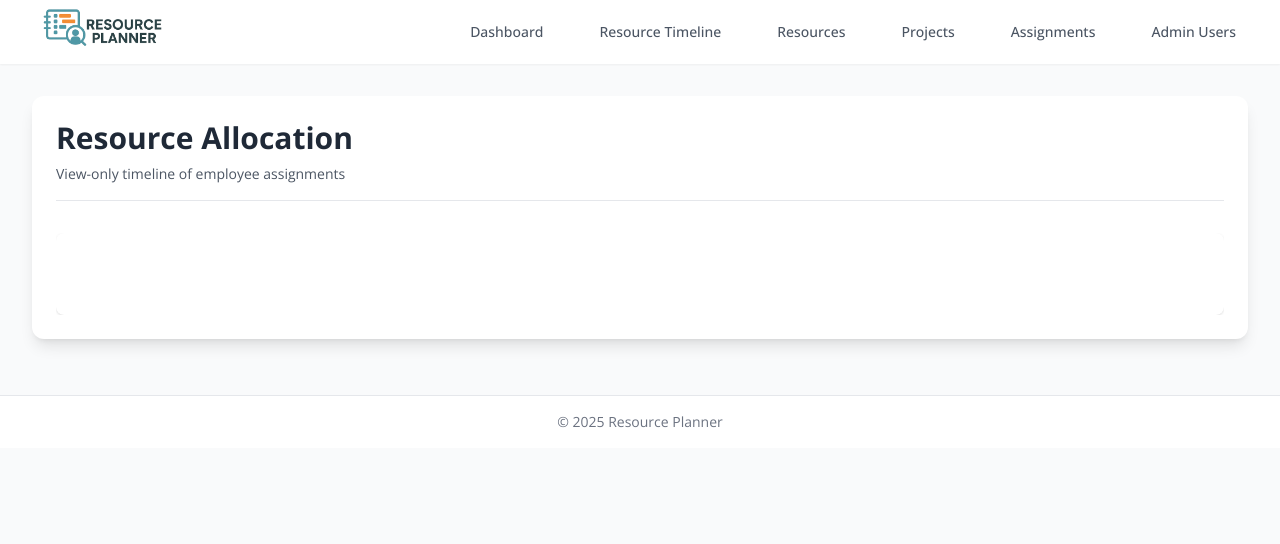
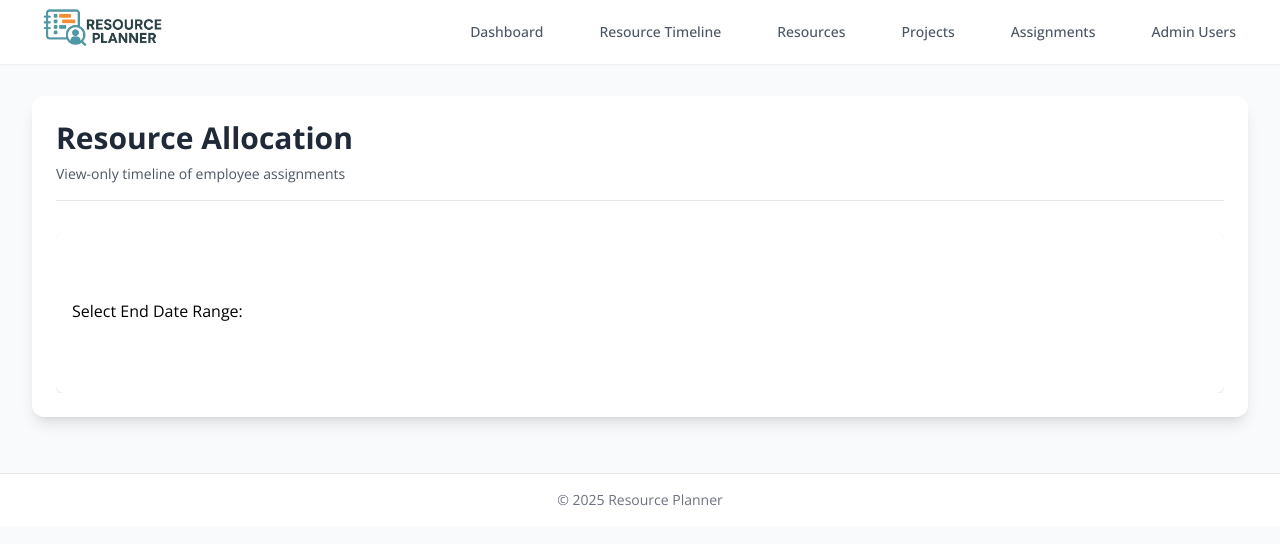
Before and after one commit to palindaa/resource-planner, a Flask app: template templates/resource_allocation.html in a window 1280 px wide. Shown: the top 544 px of the page. Run offline with Flask 3, Linux system fonts and the light colour scheme; the template is opened without the code that fills it, so the values that code supplies are empty; some libraries are stand-ins or nearby versions.

Commit message:
Improve filtering

```diff
--- a/templates/resource_allocation.html
+++ b/templates/resource_allocation.html
@@ -13,6 +13,11 @@
             <div class="bg-white p-4 rounded-lg shadow">
                 <!-- Add dashboard container -->
                 <div id="dashboard_div">
+                    <div id="project_filter_div" style="height: 50px; width: 100%;"></div>
+
+                    <label for="filter_div" style="font-family: Open Sans; margin-bottom: 4px; display: block;">
+                        Select End Date Range:
+                      </label>
                     <div id="filter_div" style="height: 50px; width: 100%;"></div>
                     <div id="timeline" style="height: 100%"></div>
                 </div>
@@ -21,7 +26,35 @@
     </div>
 
     <script type="text/javascript" src="https://www.gstatic.com/charts/loader.js"></script>
+    <style>
+        .google-visualization-controls-label {
+            font-family: 'Open Sans', sans-serif !important;
+        }
+
+        .goog-container-horizontal{
+            border: 1px solid gray;
+            padding: 0px 5px;
+            border-radius: 3px;
+            margin-left: 5px;
+        }
+    </style>
     <script>
+
+        function getDateRangeFromData(dataTable, startCol = 4, endCol = 5) {
+            let minDate = null;
+            let maxDate = null;
+
+            for (let i = 0; i < dataTable.getNumberOfRows(); i++) {
+                const start = dataTable.getValue(i, startCol);
+                const end = dataTable.getValue(i, endCol);
+
+                if (!minDate || start < minDate) minDate = start;
+                if (!maxDate || end > maxDate) maxDate = end;
+            }
+
+            return { minDate, maxDate };
+        }
+
         document.addEventListener('DOMContentLoaded', function() {
             const users = JSON.parse('{{ users|tojson|safe }}');
 
@@ -83,37 +116,52 @@
                     ];
                 }));
 
-                // Compute daily ticks for range filter axis
-                const startDates = dataTableRows.map(r => r[3]);
-                const endDates = dataTableRows.map(r => r[4]);
-                const minTime = Math.min(...startDates.map(d => d.getTime()));
-                const maxTime = Math.max(...endDates.map(d => d.getTime()));
-                const minDate = new Date(minTime);
-                const maxDate = new Date(maxTime);
-                const dailyTicks = [];
-                for (let d = new Date(minDate); d <= maxDate; d.setDate(d.getDate() + 1)) {
-                    dailyTicks.push(new Date(d));
-                }
 
+                const range = getDateRangeFromData(dataTable, 4, 5);
+                console.log('Range', range);
+                console.log('MinDate:', range.minDate, 'MaxDate:', range.maxDate);
                 // Create range filter control
                 const rangeFilter = new google.visualization.ControlWrapper({
                     controlType: 'ChartRangeFilter',
                     containerId: 'filter_div',
                     options: {
-                        filterColumnIndex: 5,  // Index of Start Date column
+                        filterColumnIndex: 5,
                         ui: {
                             chartType: 'LineChart',
                             chartOptions: {
                                 chartArea: {width: '80%'},
+                                fontName: 'Open Sans',
                                 hAxis: {
                                     baselineColor: 'none',
-                                    ticks: dailyTicks,
-                                    format: 'MMM dd'
+                                    format: 'MMM dd',
+                                    textStyle: {fontName: 'Open Sans'},
+                                    viewWindow: {
+                                        min: range.minDate,
+                                        max: range.maxDate
+                                    }
                                 }
                             },
                             chartView: {
-                                columns: [4, 5]  // Show start and end dates
+                                columns: [4, 5]
                             }
+                        }
+                    }
+                });
+
+                // Create project filter
+                const projectFilter = new google.visualization.ControlWrapper({
+                    controlType: 'CategoryFilter',
+                    containerId: 'project_filter_div',
+                    options: {
+                        filterColumnIndex: 1,
+                        ui: {
+                            label: 'Project',
+                            allowTyping: false,
+                            allowMultiple: true,
+                            allowNone: true,
+                            labelStyle: {fontName: 'Open Sans'},
+                            selectedItemStyle: {fontName: 'Open Sans'},
+                            cssClass: 'google-visualization-controls-label'
                         }
                     }
                 });
@@ -125,16 +173,52 @@
                     options: {
                         timeline: {
                             showRowLabels: true,
-                            colorByRowLabel: false
+                            colorByRowLabel: false,
+                            rowLabelStyle: {fontName: 'Open Sans'}
                         },
-                        tooltip: { isHtml: true },
+                        tooltip: {
+                            isHtml: true,
+                            textStyle: {fontName: 'Open Sans'}
+                        },
+                        fontName: 'Open Sans',
                         height: users.length * 40 + 80
                     }
                 });
 
                 // Establish dependencies and draw
-                dashboard.bind(rangeFilter, timelineChart);
+                dashboard.bind([projectFilter, rangeFilter], timelineChart);
                 dashboard.draw(dataTable);
+
+                // Set the range filter state after drawing to ensure it shows the full range
+                // google.visualization.events.addListener(dashboard, 'ready', function() {
+                //     rangeFilter.setState({
+                //         range: {
+                //             start: range.minDate,
+                //             end: range.maxDate
+                //         }
+                //     });
+                //     rangeFilter.draw();
+                // });
+
+                // Update range viewWindow when project filter changes
+                google.visualization.events.addListener(projectFilter, 'statechange', function() {
+                    // Get filtered data from the timeline chart, not the filter
+                    const filteredData = timelineChart.getDataTable();
+
+                    if (filteredData && filteredData.getNumberOfRows() > 0) {
+                        const range = getDateRangeFromData(filteredData, 4, 5);
+
+                        // Update the range filter's viewWindow
+                        const currentOptions = rangeFilter.getOptions();
+                        currentOptions.ui.chartOptions.hAxis.viewWindow = {
+                            min: range.minDate,
+                            max: range.maxDate
+                        };
+
+                        rangeFilter.setOptions(currentOptions);
+                        rangeFilter.draw();
+                    }
+                });
             }
         });
     </script>
```
Also changed, not shown: static/style.css (+7 -0 lines).
